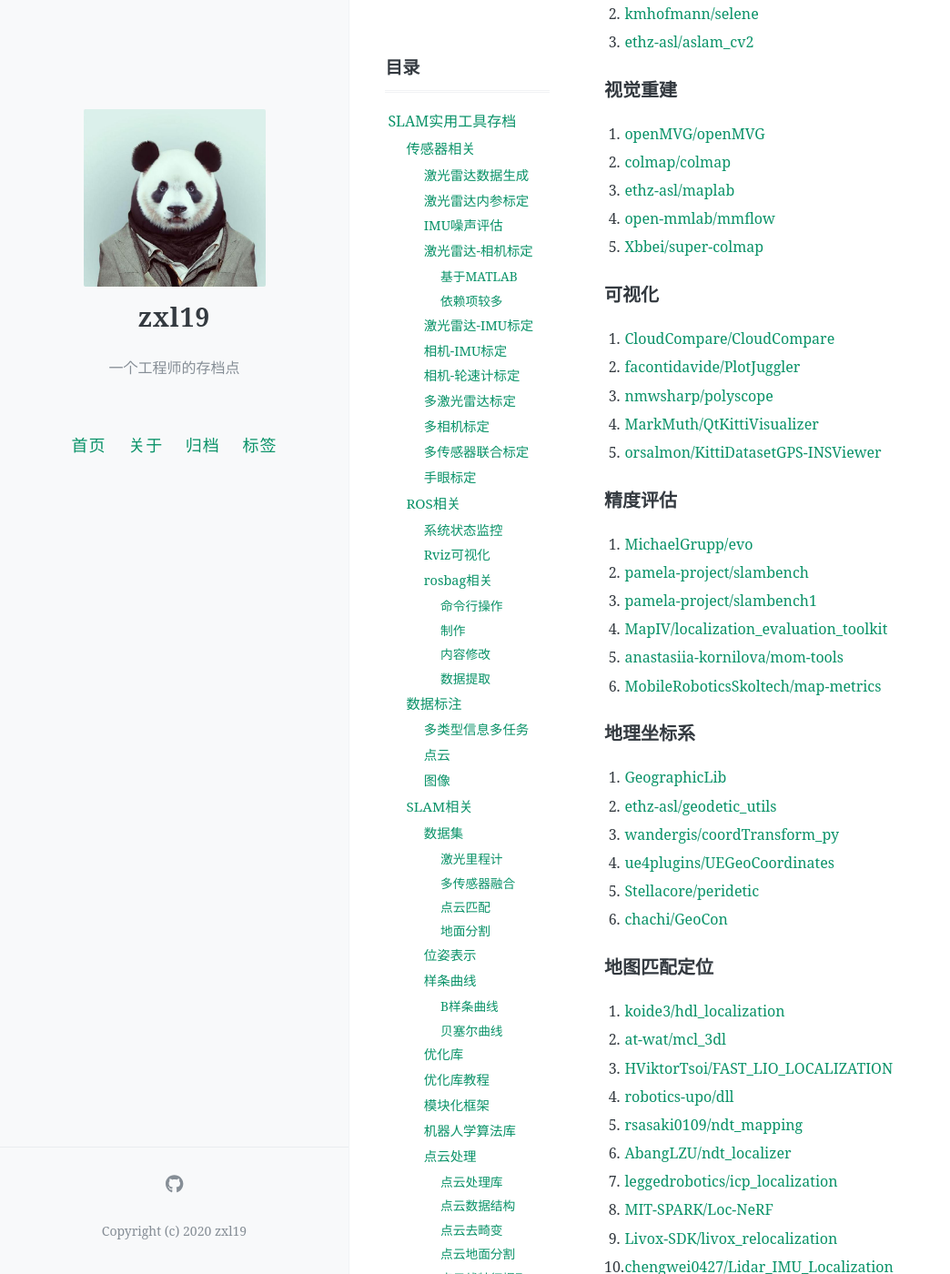
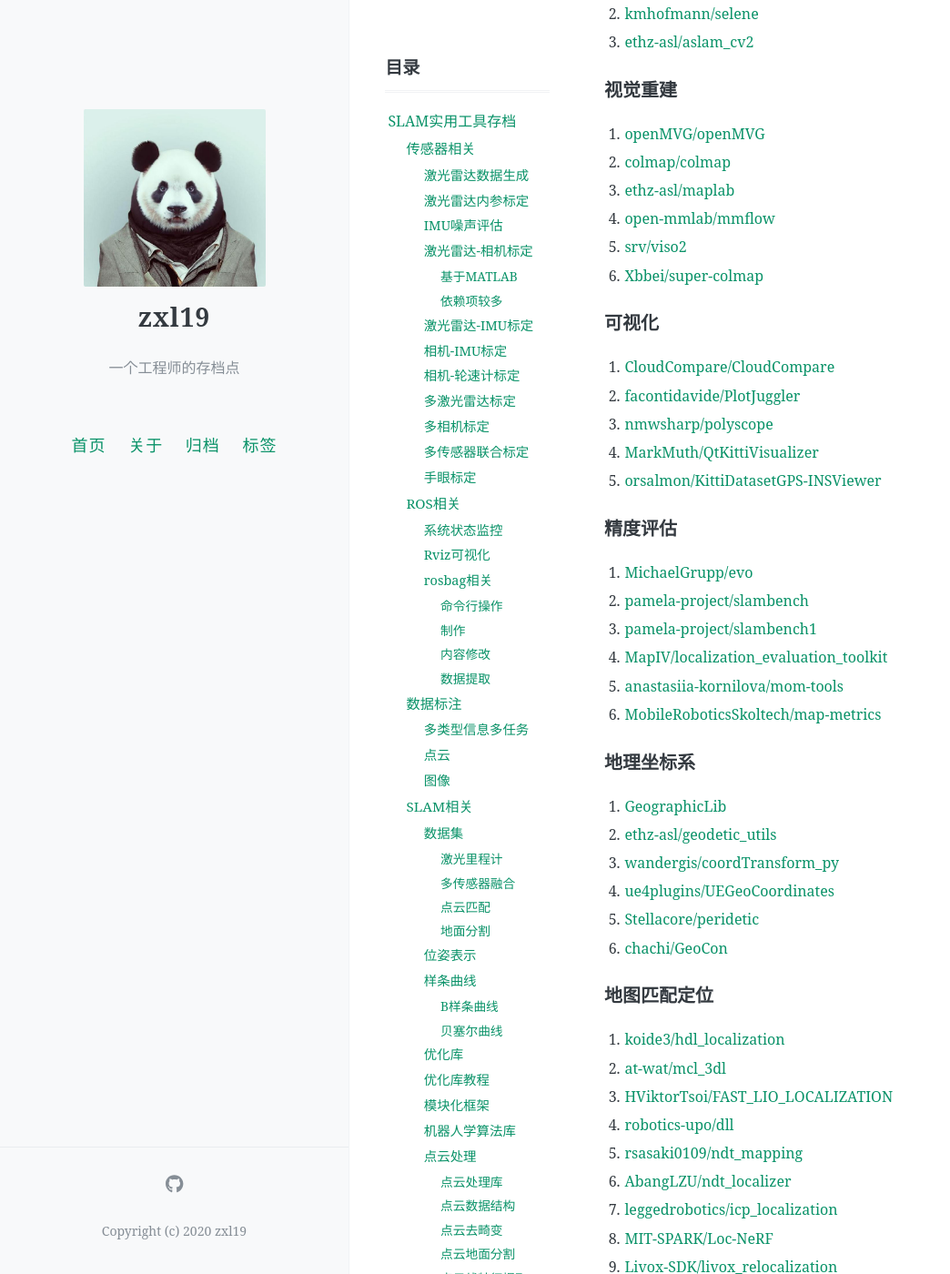
Before and after one commit to zxl19/zxl19.github.io, a Jekyll site: the page built from _posts/2021-05-25-slam-tool.md, in a window 1280 px wide and 1400 px high, scrolled down 11902 px. Shown: the whole window at 91% size, without its empty margins (0-1044 px from the left). Built offline with Jekyll 4.4.1, drawn with Linux system fonts in a browser that asks for light colours; comment, search, counter and statistics services are not loaded; some of the changed text lies outside the part shown.

Commit message:
Update Posts

```diff
--- a/_posts/2021-05-25-slam-tool.md
+++ b/_posts/2021-05-25-slam-tool.md
@@ -433,7 +433,8 @@ pinned: false
 2. [colmap/colmap](https://github.com/colmap/colmap)
 3. [ethz-asl/maplab](https://github.com/ethz-asl/maplab)
 4. [open-mmlab/mmflow](https://github.com/open-mmlab/mmflow)
-5. [Xbbei/super-colmap](https://github.com/Xbbei/super-colmap)
+5. [srv/viso2](https://github.com/srv/viso2)
+6. [Xbbei/super-colmap](https://github.com/Xbbei/super-colmap)
 
 ### 可视化
 
```
Also changed, not shown: other parts of _posts/2021-05-25-slam-tool.md (+1 -0 lines), _posts/.2021-09-10-interview-record.md (+1 -1 lines).
